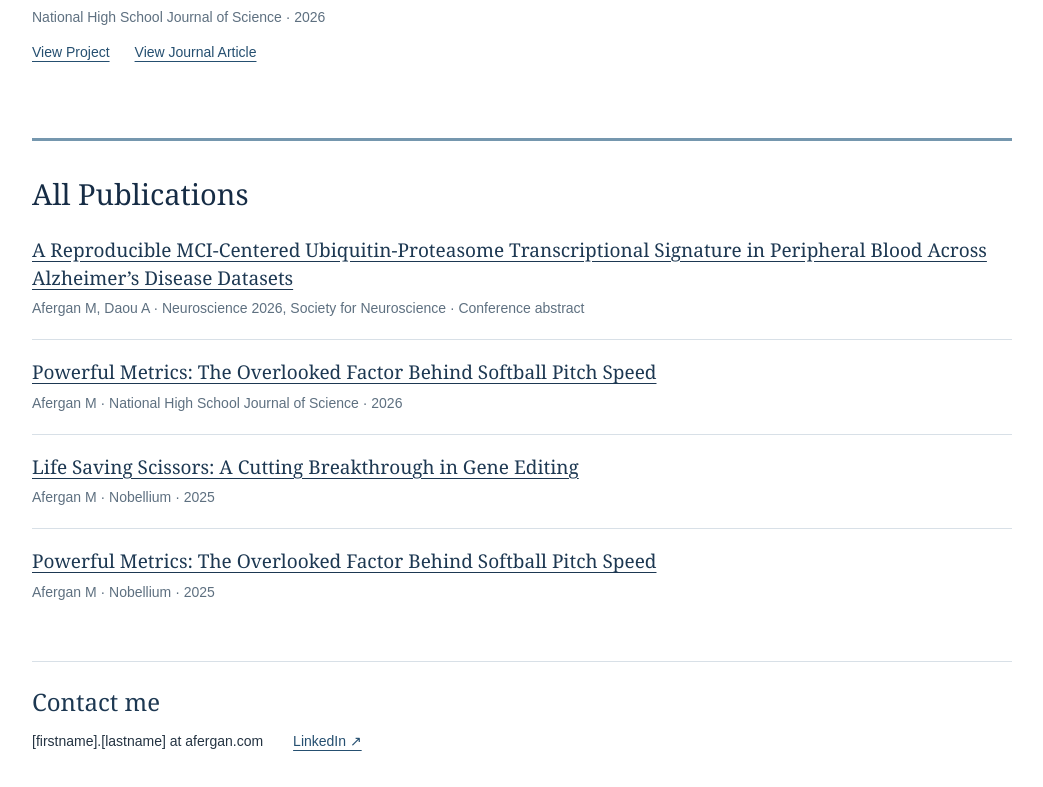
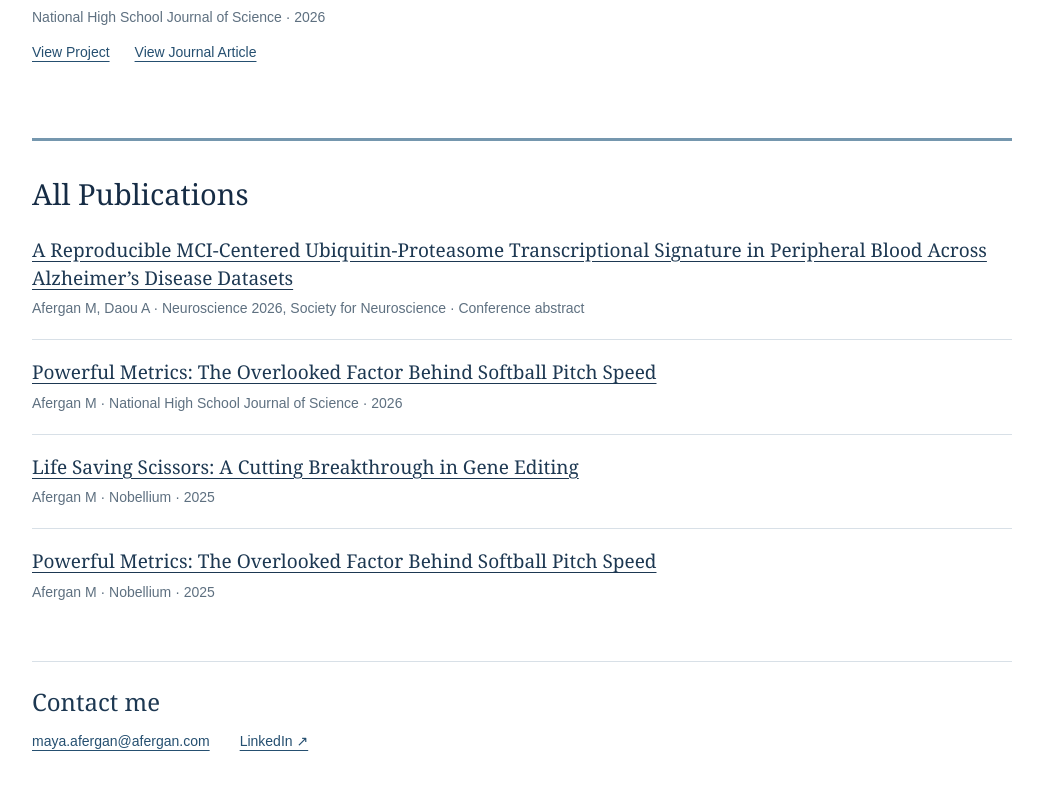
Before and after one commit to testuser2601/testuser2601.github.io, a plain HTML site: page research/index.html in a window 1280 px wide. Shown: the part 764-1551 px from the top of the page, without its empty margins (118-1161 px from the left). Drawn offline with Linux system fonts and the light colour scheme.

Commit message:
Update contact email to maya.afergan@afergan.com

```diff
--- a/research/index.html
+++ b/research/index.html
@@ -116,6 +116,6 @@
         </li>
       </ul>
     </section>
-  <footer class="research-contact" aria-labelledby="contact-heading"><h2 id="contact-heading">Contact me</h2><div class="research-contact-links"><span class="research-contact-email">[firstname].[lastname] at afergan.com</span><a href="https://www.linkedin.com/in/maya-a-75778a44b/" target="_blank" rel="noopener noreferrer">LinkedIn ↗</a></div></footer></main>
+  <footer class="research-contact" aria-labelledby="contact-heading"><h2 id="contact-heading">Contact me</h2><div class="research-contact-links"><a class="research-contact-email" href="mailto:maya.afergan@afergan.com">maya.afergan@afergan.com</a><a href="https://www.linkedin.com/in/maya-a-75778a44b/" target="_blank" rel="noopener noreferrer">LinkedIn ↗</a></div></footer></main>
 </body>
 </html>
```
